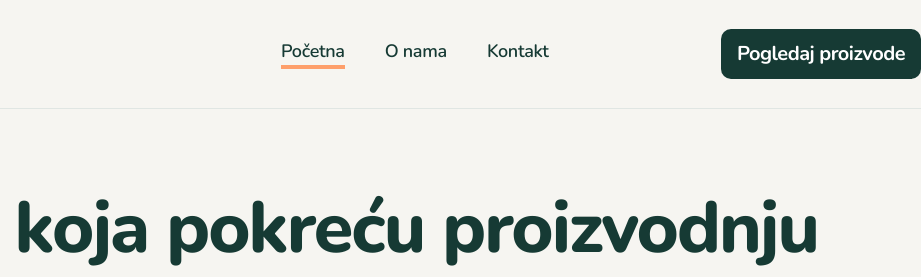
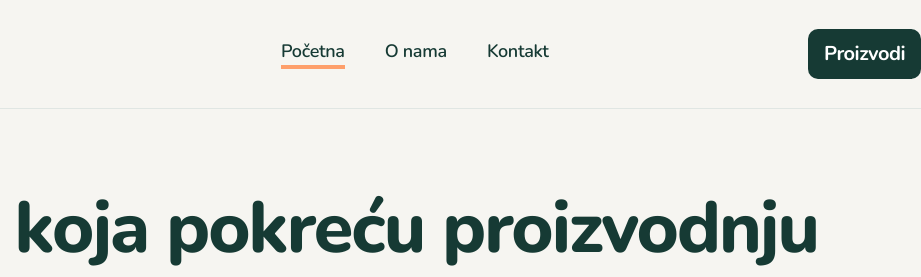
Before and after one commit to Darko96/plantSelect, a plain HTML site: page index.html in a window 1280 px wide. Shown: the top 277 px of the page, 359-1280 px from the left. Drawn offline with Linux system fonts and the light colour scheme.

Commit message:
change 7

```diff
--- a/index.html
+++ b/index.html
@@ -40,7 +40,7 @@
           </li>
         </ul>
 
-        <a href="proizvodi.html" class="nav__btn btn">Pogledaj proizvode</a>
+        <a href="proizvodi.html" class="nav__btn btn">Proizvodi</a>
       </nav>
     </header>
 
```
Also changed, not shown: kontakt.html (+1 -1 lines), o-nama.html (+1 -1 lines), proizvodi.html (+1 -1 lines).
